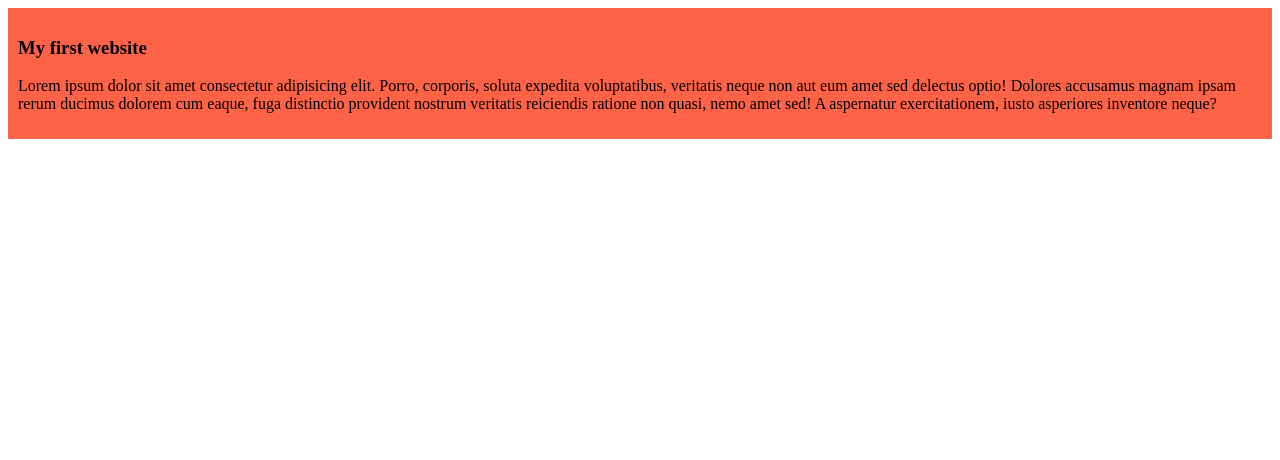
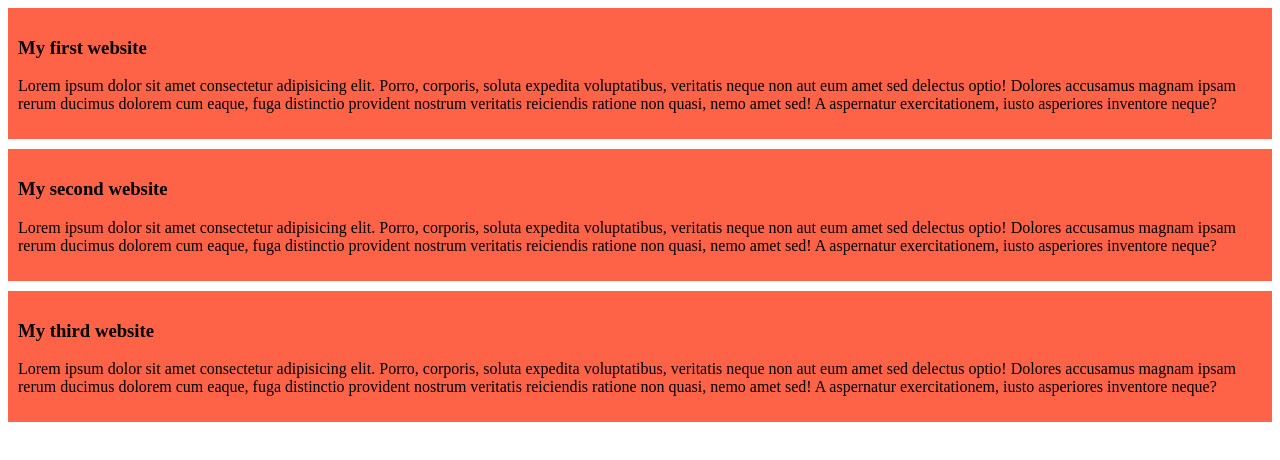
Before and after one commit to smazimoddin/my-simple-website, a plain HTML site: page index.html in a window 1280 px wide. Drawn offline with Linux system fonts and the light colour scheme.

Commit message:
added the 2nd and third  blog

```diff
--- a/index.html
+++ b/index.html
@@ -11,5 +11,13 @@
         <h3>My first website</h3>
         <p>Lorem ipsum dolor sit amet consectetur adipisicing elit. Porro, corporis, soluta expedita voluptatibus, veritatis neque non aut eum amet sed delectus optio! Dolores accusamus magnam ipsam rerum ducimus dolorem cum eaque, fuga distinctio provident nostrum veritatis reiciendis ratione non quasi, nemo amet sed! A aspernatur exercitationem, iusto asperiores inventore neque?</p>
     </div>
+    <div>
+        <h3>My second website</h3>
+        <p>Lorem ipsum dolor sit amet consectetur adipisicing elit. Porro, corporis, soluta expedita voluptatibus, veritatis neque non aut eum amet sed delectus optio! Dolores accusamus magnam ipsam rerum ducimus dolorem cum eaque, fuga distinctio provident nostrum veritatis reiciendis ratione non quasi, nemo amet sed! A aspernatur exercitationem, iusto asperiores inventore neque?</p>
+    </div>
+    <div>
+        <h3>My third website</h3>
+        <p>Lorem ipsum dolor sit amet consectetur adipisicing elit. Porro, corporis, soluta expedita voluptatibus, veritatis neque non aut eum amet sed delectus optio! Dolores accusamus magnam ipsam rerum ducimus dolorem cum eaque, fuga distinctio provident nostrum veritatis reiciendis ratione non quasi, nemo amet sed! A aspernatur exercitationem, iusto asperiores inventore neque?</p>
+    </div>
 </body>
 </html>
--- a/styles/blog.css
+++ b/styles/blog.css
@@ -1,4 +1,5 @@
 div{
     background-color: tomato;
     padding: 10px;
+    margin-bottom: 10px;
 }
```
